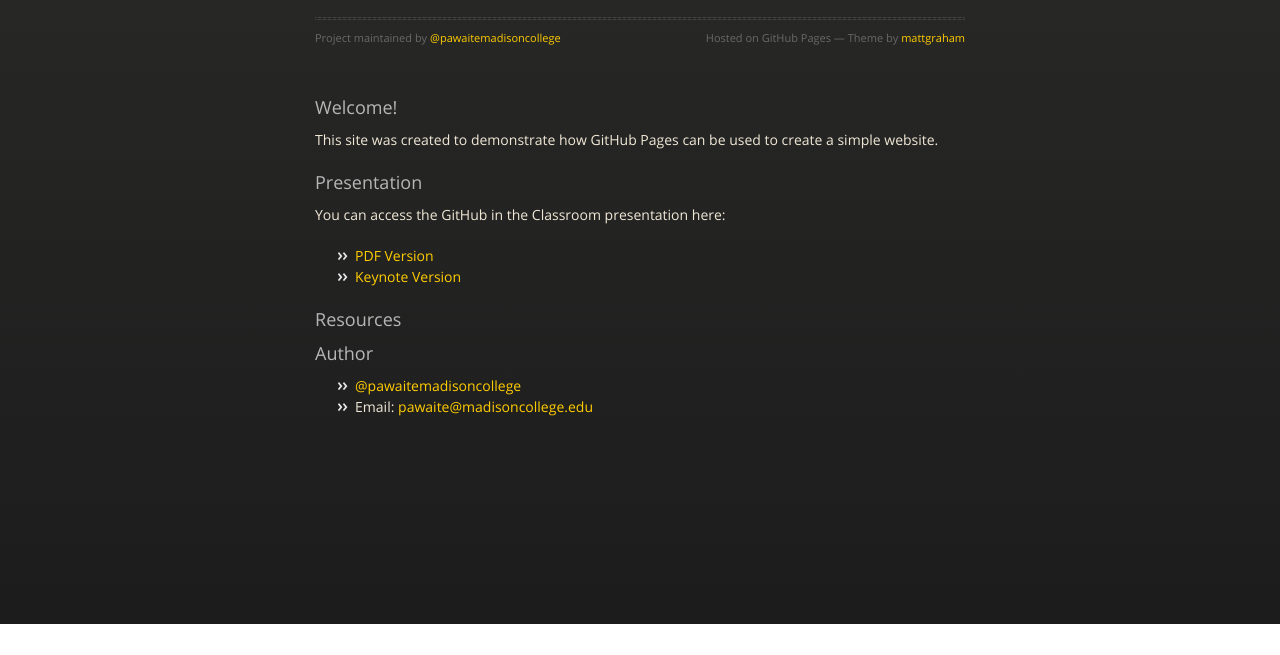
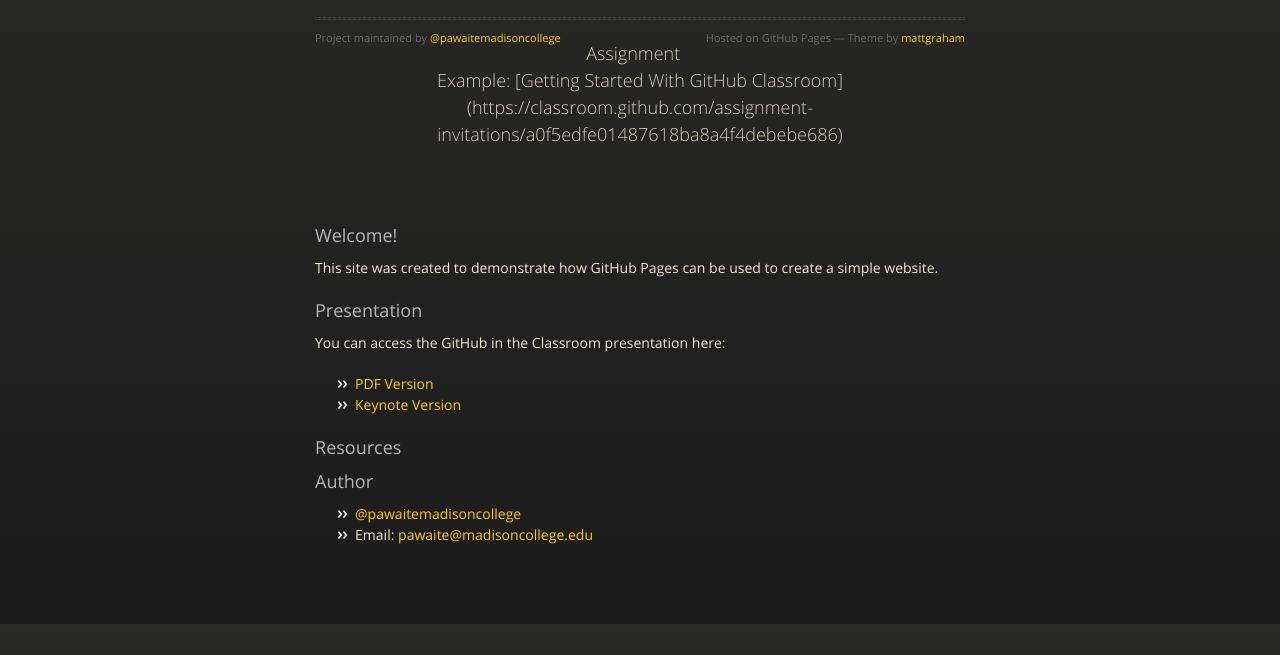
Before and after one commit to FlexibleLearningConference/FlexibleLearningConference.github.io, a plain HTML site: page index.html in a window 1280 px wide. Shown: the part 176-831 px from the top of the page. Before the commit the page ends 800 px from the top, so only its background shows below. Drawn offline with nearby package versions, Linux system fonts and the light colour scheme.

Commit message:
Adding assignment link

```diff
--- a/index.html
+++ b/index.html
@@ -33,6 +33,7 @@
           <hr>
           <span class="credits left">Project maintained by <a href="https://github.com/pawaitemadisoncollege" class="user-mention">@pawaitemadisoncollege</a> </span>
           <span class="credits right">Hosted on GitHub Pages &mdash; Theme by <a href="https://twitter.com/michigangraham">mattgraham</a></span>
+          <p>Assignment Example: [Getting Started With GitHub Classroom](https://classroom.github.com/assignment-invitations/a0f5edfe01487618ba8a4f4debebe686)
         </div>
 
         <h3>
```
